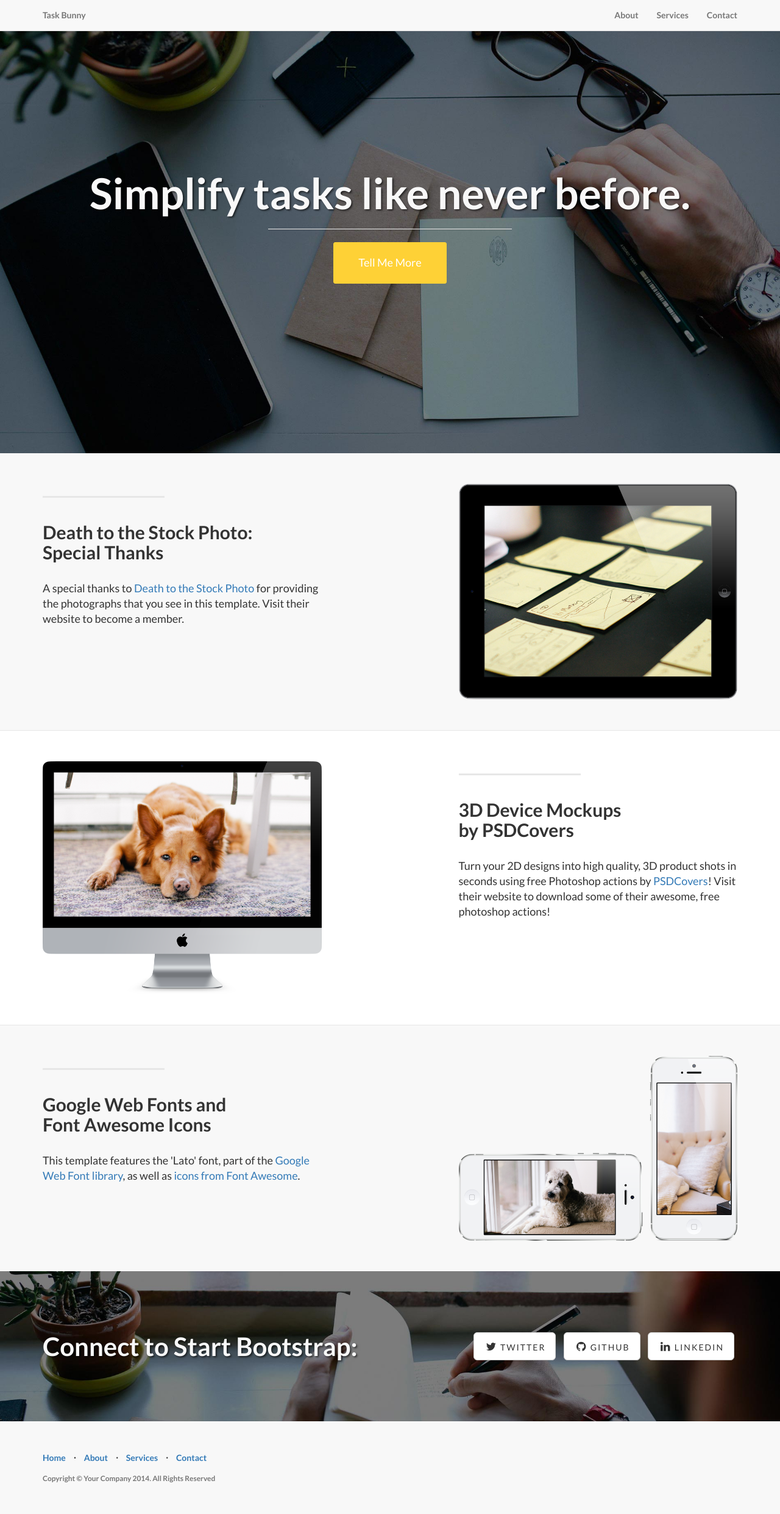
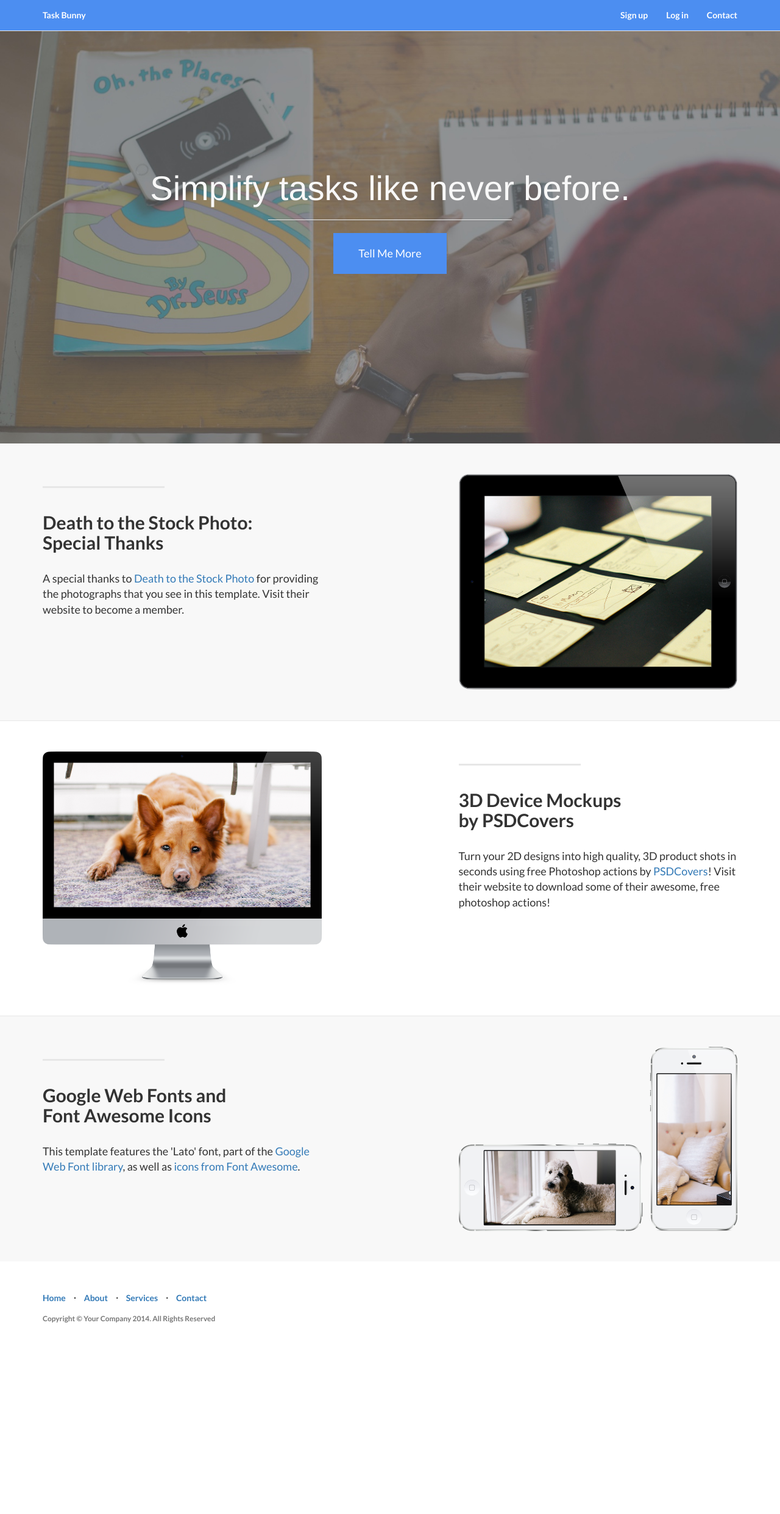
Before and after one commit to mg14777/Task-Bunny, a PHP site: page / in a window 1280 px wide. Shown: the whole page at 61% size. After the commit the page ends 2169 px from the top, so only its background shows below. Run offline with PHP 8.4, Linux system fonts and the light colour scheme.

Commit message:
modified and finished basic landing page

```diff
--- a/css/landing-page.css
+++ b/css/landing-page.css
@@ -11,7 +11,6 @@ html {
 }
 
 body,
-h1,
 h2,
 h3,
 h4,
@@ -21,11 +20,18 @@ h6 {
     font-weight: 700;
 }
 
+h1{
+    font-family: "Helvetica Neue",Helvetica,Arial,sans-serif;
+    font-weight: lighter;
+}
+
+.btn{
+    border-radius: 0px
+}
+
 .btn-xl {
     color: #fff;
-    background-color: #fed136;
-    border-color: #fed136;
-    border-radius: 3px;
+    background-color: #4C8EF1;
     font-size: 18px;
     padding: 20px 40px;
 }
@@ -44,7 +50,7 @@ h6 {
     padding-bottom: 50px;
     text-align: center;
     color: #f8f8f8;
-    background: url(../img/intro-bg.jpg) no-repeat center center;
+    background: url(../img/school.jpg) no-repeat center center;
     background-size: cover;
 }
 
@@ -56,8 +62,7 @@ h6 {
 
 .intro-message > h1 {
     margin: 0;
-    text-shadow: 2px 2px 3px rgba(0,0,0,0.6);
-    font-size: 5em;
+    font-size: 4em;
 }
 
 .intro-divider {
@@ -92,6 +97,19 @@ h6 {
     .intro-divider {
         width: 100%;
     }
+}
+
+.navbar-default {
+    background-color: #4C8EF1;
+    border-color: #e7e7e7;
+}
+
+.navbar-default .navbar-brand {
+    color: #fff;
+}
+
+.navbar-default .navbar-nav>li>a {
+    color: #fff;
 }
 
 .network-name {
@@ -171,7 +189,6 @@ h6 {
 
 footer {
     padding: 50px 0;
-    background-color: #f8f8f8;
 }
 
 p.copyright {
--- a/index.html
+++ b/index.html
@@ -49,10 +49,10 @@
             <div class="collapse navbar-collapse" id="bs-example-navbar-collapse-1">
                 <ul class="nav navbar-nav navbar-right">
                     <li>
-                        <a href="#about">About</a>
+                        <a href="sign_up.php">Sign up</a>
                     </li>
                     <li>
-                        <a href="#services">Services</a>
+                        <a href="log_in.php">Log in</a>
                     </li>
                     <li>
                         <a href="#contact">Contact</a>
@@ -66,7 +66,6 @@
 
 
     <!-- Header -->
-    <a name="about"></a>
     <div class="intro-header">
         <div class="container">
 
@@ -156,34 +155,6 @@
     <!-- /.content-section-a -->
 
 	<a  name="contact"></a>
-    <div class="banner">
-
-        <div class="container">
-
-            <div class="row">
-                <div class="col-lg-6">
-                    <h2>Connect to Start Bootstrap:</h2>
-                </div>
-                <div class="col-lg-6">
-                    <ul class="list-inline banner-social-buttons">
-                        <li>
-                            <a href="https://twitter.com/SBootstrap" class="btn btn-default btn-lg"><i class="fa fa-twitter fa-fw"></i> <span class="network-name">Twitter</span></a>
-                        </li>
-                        <li>
-                            <a href="https://github.com/IronSummitMedia/startbootstrap" class="btn btn-default btn-lg"><i class="fa fa-github fa-fw"></i> <span class="network-name">Github</span></a>
-                        </li>
-                        <li>
-                            <a href="#" class="btn btn-default btn-lg"><i class="fa fa-linkedin fa-fw"></i> <span class="network-name">Linkedin</span></a>
-                        </li>
-                    </ul>
-                </div>
-            </div>
-
-        </div>
-        <!-- /.container -->
-
-    </div>
-    <!-- /.banner -->
 
     <!-- Footer -->
     <footer>
```
Also changed, not shown: img/school.jpg (added).
